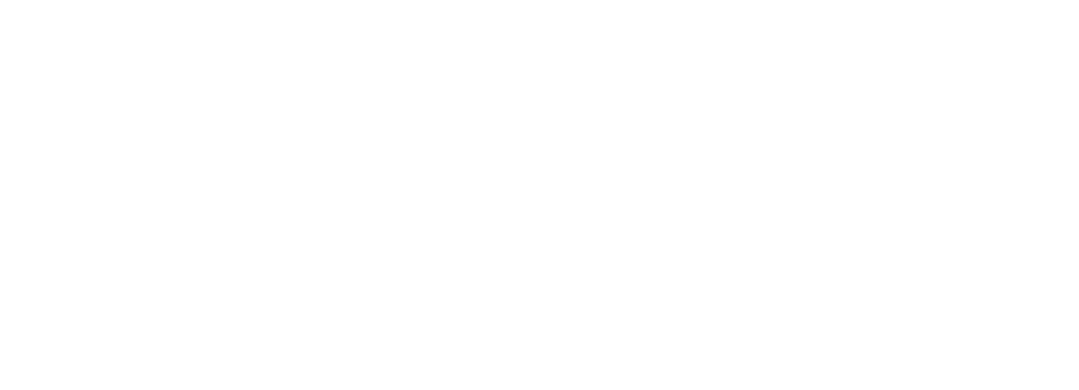
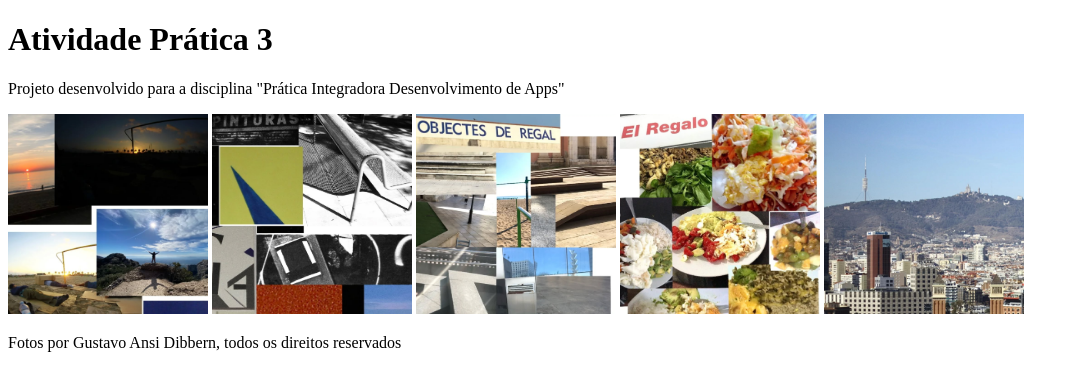
Before and after one commit to joaorodskt/atividadePraticaDescomplica, a plain HTML site: page index.html in a window 1280 px wide. Shown: the whole page, without its empty margins (0-1079 px from the left). Drawn offline with Linux system fonts and the light colour scheme.

Commit message:
Modificando pasta index.html

```diff
--- a/index.html
+++ b/index.html
@@ -7,15 +7,21 @@
 </head>
 <body>
     <header>
-
+        <h1>Atividade Prática 3</h1>
     </header>
 
     <main>
+        <p>Projeto desenvolvido para a disciplina "Prática Integradora Desenvolvimento de Apps"</p>
 
+        <img src="imagens\Captura.PNG" alt="img1" style="height: 200px; width: 200px;">
+        <img src="imagens\Captura2.PNG" alt="img2" style="height: 200px; width: 200px;">
+        <img src="imagens\Captura3.PNG" alt="img3" style="height: 200px; width: 200px;">
+        <img src="imagens\Captura4.PNG" alt="img4" style="height: 200px; width: 200px;">
+        <img src="imagens\Captura5.PNG" alt="img5" style="height: 200px; width: 200px;">
     </main>
 
     <footer>
-
+        <p>Fotos por Gustavo Ansi Dibbern, todos os direitos reservados</p>
     </footer>
 </body>
 </html>
```
